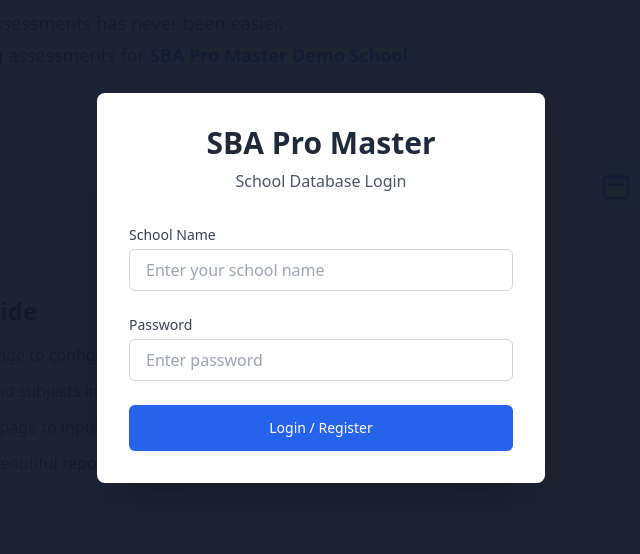
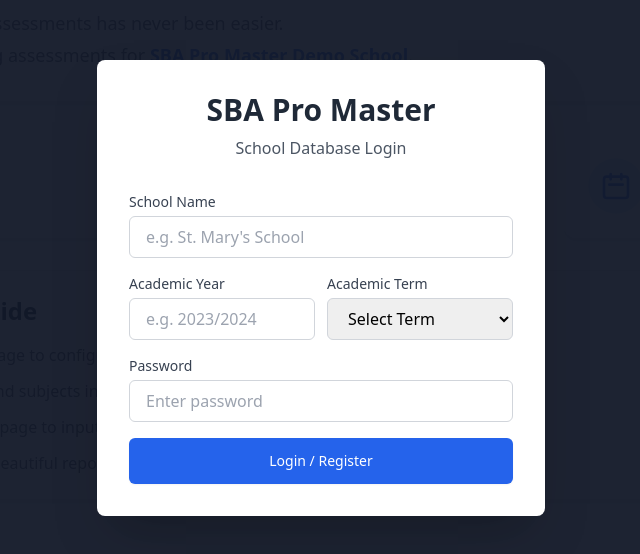
Before and after one commit to MYKHIL/sbapromaster, a React (Vite) app: page / in a window 1280 px wide. Shown: the part 112-666 px from the top of the page, without its empty margins (319-959 px from the left). Built offline with nearby package versions, Linux system fonts and the light colour scheme.

Commit message:
Configure deployment for GitHub Pages

```diff
--- a/components/AuthOverlay.tsx
+++ b/components/AuthOverlay.tsx
@@ -6,6 +6,8 @@
 const AuthOverlay: React.FC = () => {
     const { loadImportedData, setSchoolId } = useData();
     const [schoolName, setSchoolName] = useState('');
+    const [academicYear, setAcademicYear] = useState('');
+    const [academicTerm, setAcademicTerm] = useState('');
     const [password, setPassword] = useState('');
     const [loading, setLoading] = useState(false);
     const [error, setError] = useState<string | null>(null);
@@ -14,8 +16,8 @@
 
     const handleSubmit = async (e: React.FormEvent) => {
         e.preventDefault();
-        if (!schoolName || !password) {
-            setError("Please enter both School Name and Password.");
+        if (!schoolName || !academicYear || !academicTerm || !password) {
+            setError("Please fill in all fields.");
             return;
         }
 
@@ -23,8 +25,16 @@
         setError(null);
         setAccessDenied(false);
 
+        // Combine school name, academic year, and term to create unique document ID
+        const combinedId = `${schoolName}_${academicYear}_${academicTerm}`;
+
         const initialData: AppDataType = {
-            settings: INITIAL_SETTINGS,
+            settings: {
+                ...INITIAL_SETTINGS,
+                schoolName: schoolName,
+                academicYear: academicYear,
+                academicTerm: academicTerm
+            },
             students: INITIAL_STUDENTS,
             subjects: INITIAL_SUBJECTS,
             classes: INITIAL_CLASSES,
@@ -36,18 +46,18 @@
             // password and Access are handled by the service
         };
 
-        const result = await loginOrRegisterSchool(schoolName, password, initialData);
+        const result = await loginOrRegisterSchool(combinedId, password, initialData);
 
         setLoading(false);
 
         if (result.status === 'success') {
-            setSchoolId(schoolName); // Store the school ID for future saves
+            setSchoolId(combinedId); // Store the combined ID for future saves
             loadImportedData(result.data);
             setIsLoggedIn(true);
         } else if (result.status === 'access_denied' || result.status === 'created_pending_access') {
             setAccessDenied(true);
         } else if (result.status === 'wrong_password') {
-            setError("Incorrect password for this school.");
+            setError("Incorrect password for this school/term combination.");
         } else if (result.status === 'error') {
             setError(result.message || "An error occurred.");
         }
@@ -87,7 +97,7 @@
                         </div>
                     </div>
                 ) : (
-                    <form onSubmit={handleSubmit} className="space-y-6">
+                    <form onSubmit={handleSubmit} className="space-y-4">
                         {error && (
                             <div className="bg-red-50 border-l-4 border-red-500 p-4 text-sm text-red-700">
                                 {error}
@@ -101,9 +111,38 @@
                                 value={schoolName}
                                 onChange={(e) => setSchoolName(e.target.value)}
                                 className="w-full px-4 py-2 border border-gray-300 rounded-md focus:ring-blue-500 focus:border-blue-500 outline-none transition"
-                                placeholder="Enter your school name"
+                                placeholder="e.g. St. Mary's School"
                                 required
                             />
+                        </div>
+
+                        <div className="grid grid-cols-2 gap-3">
+                            <div>
+                                <label className="block text-sm font-medium text-gray-700 mb-1">Academic Year</label>
+                                <input
+                                    type="text"
+                                    value={academicYear}
+                                    onChange={(e) => setAcademicYear(e.target.value)}
+                                    className="w-full px-4 py-2 border border-gray-300 rounded-md focus:ring-blue-500 focus:border-blue-500 outline-none transition"
+                                    placeholder="e.g. 2023/2024"
+                                    required
+                                />
+                            </div>
+
+                            <div>
+                                <label className="block text-sm font-medium text-gray-700 mb-1">Academic Term</label>
+                                <select
+                                    value={academicTerm}
+                                    onChange={(e) => setAcademicTerm(e.target.value)}
+                                    className="w-full px-4 py-2 border border-gray-300 rounded-md focus:ring-blue-500 focus:border-blue-500 outline-none transition"
+                                    required
+                                >
+                                    <option value="">Select Term</option>
+                                    <option value="First Term">First Term</option>
+                                    <option value="Second Term">Second Term</option>
+                                    <option value="Third Term">Third Term</option>
+                                </select>
+                            </div>
                         </div>
 
                         <div>
```
